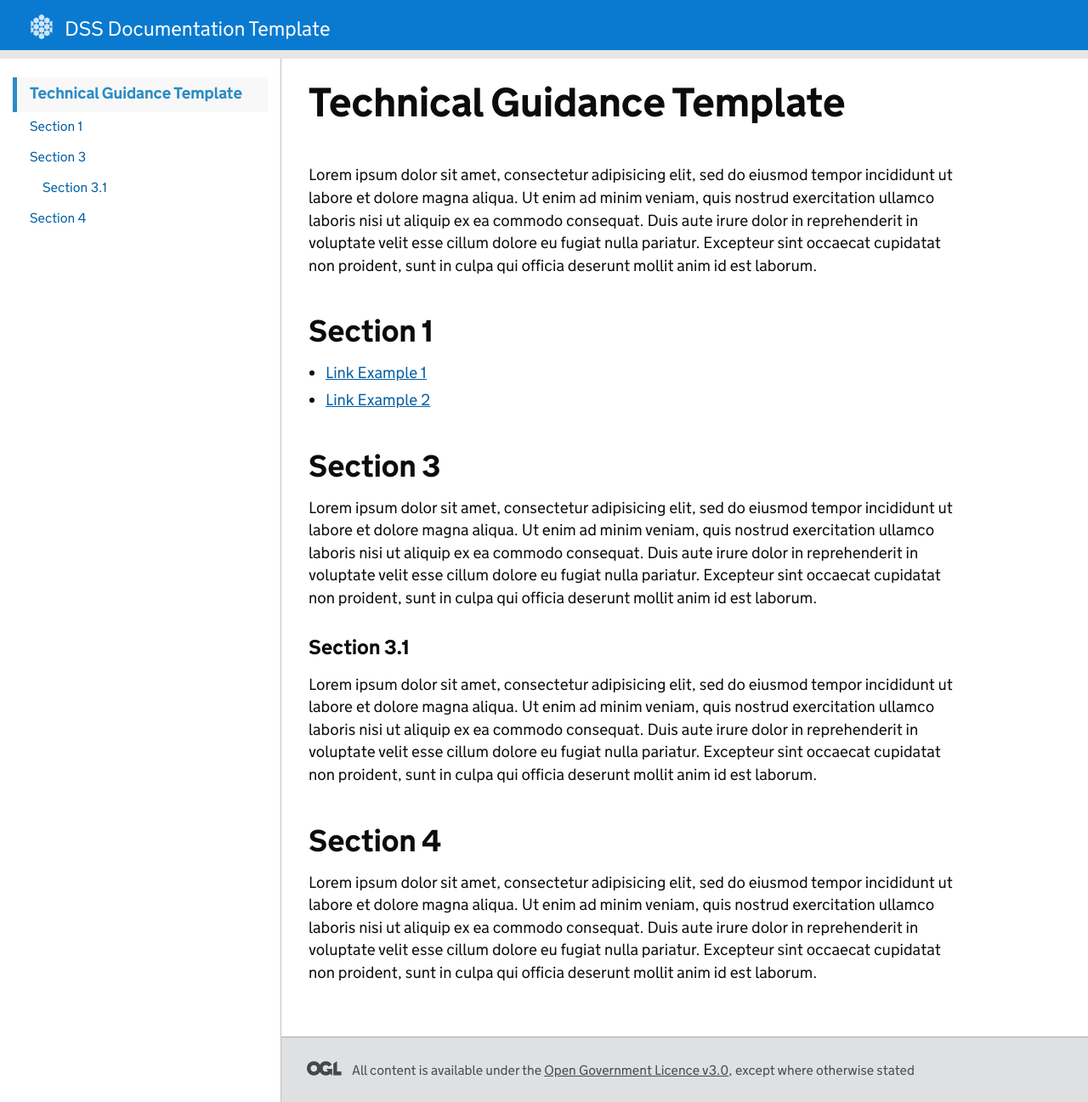
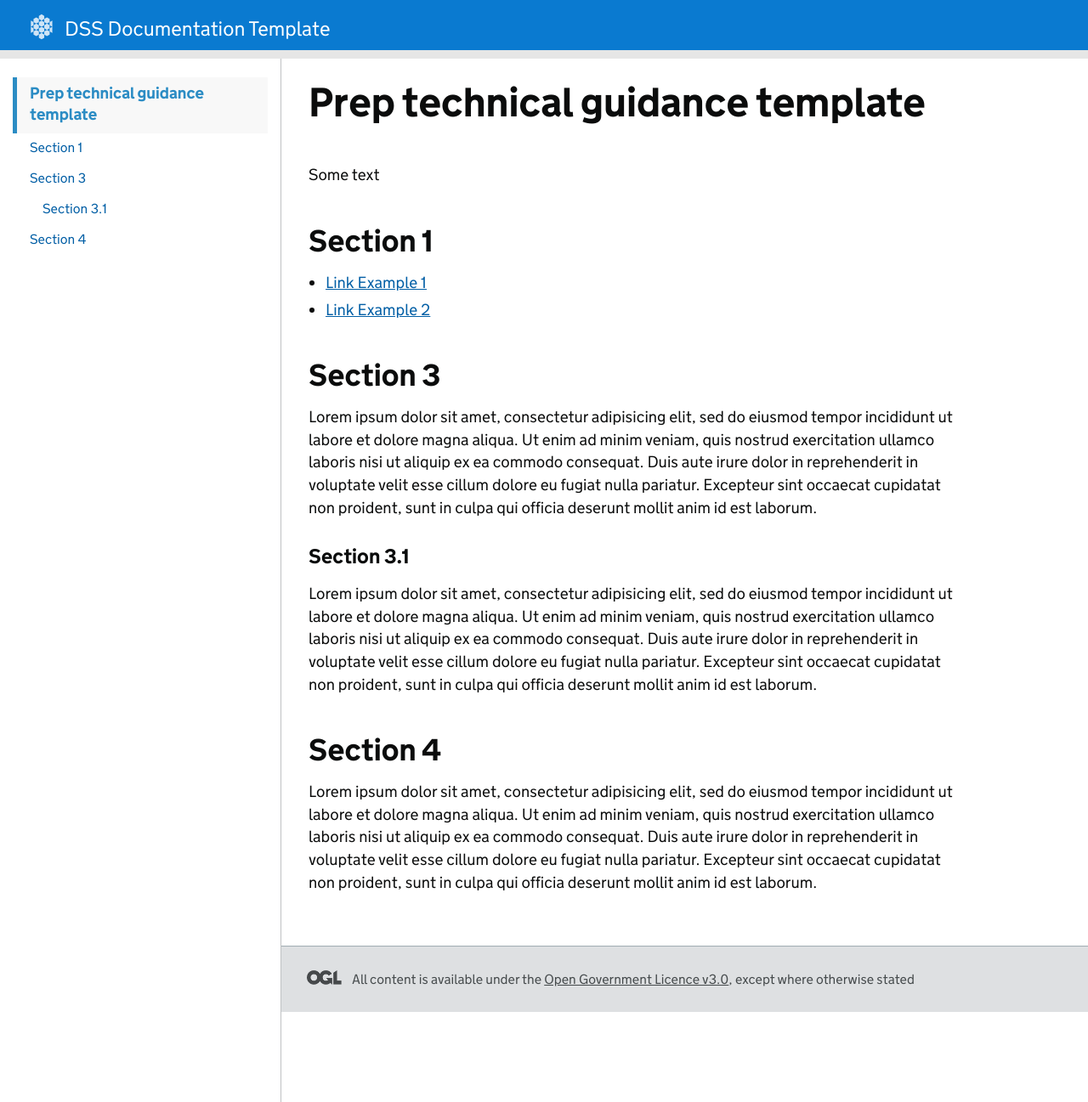
Before and after one commit to dof-dss/prep-technical-guidance, a Jekyll site: the page built from index.md, in a window 1280 px wide. Shown: the whole page at 85% size. Built offline with Jekyll 4.4.1, drawn with Linux system fonts in a browser that asks for light colours; our own code applies the rules of GitHub Pages for plain Markdown files.

Commit message:
Update index.md

```diff
--- a/index.md
+++ b/index.md
@@ -1,5 +1,5 @@
-# Technical Guidance Template
-Lorem ipsum dolor sit amet, consectetur adipisicing elit, sed do eiusmod tempor incididunt ut labore et dolore magna aliqua. Ut enim ad minim veniam, quis nostrud exercitation ullamco laboris nisi ut aliquip ex ea commodo consequat. Duis aute irure dolor in reprehenderit in voluptate velit esse cillum dolore eu fugiat nulla pariatur. Excepteur sint occaecat cupidatat non proident, sunt in culpa qui officia deserunt mollit anim id est laborum.
+# Prep technical guidance template
+Some text
 ## Section 1
 
 - [Link Example 1](#)
```
